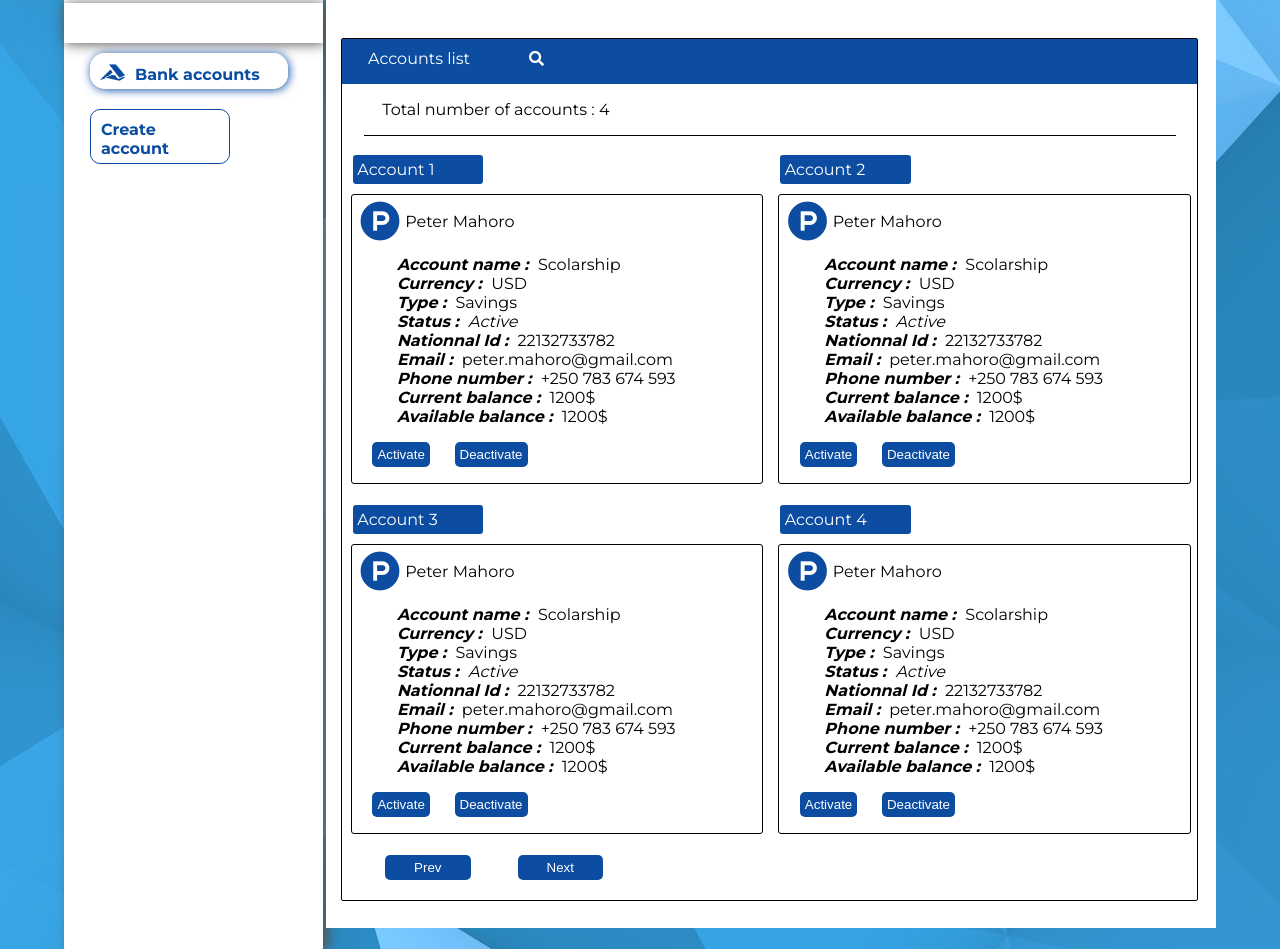
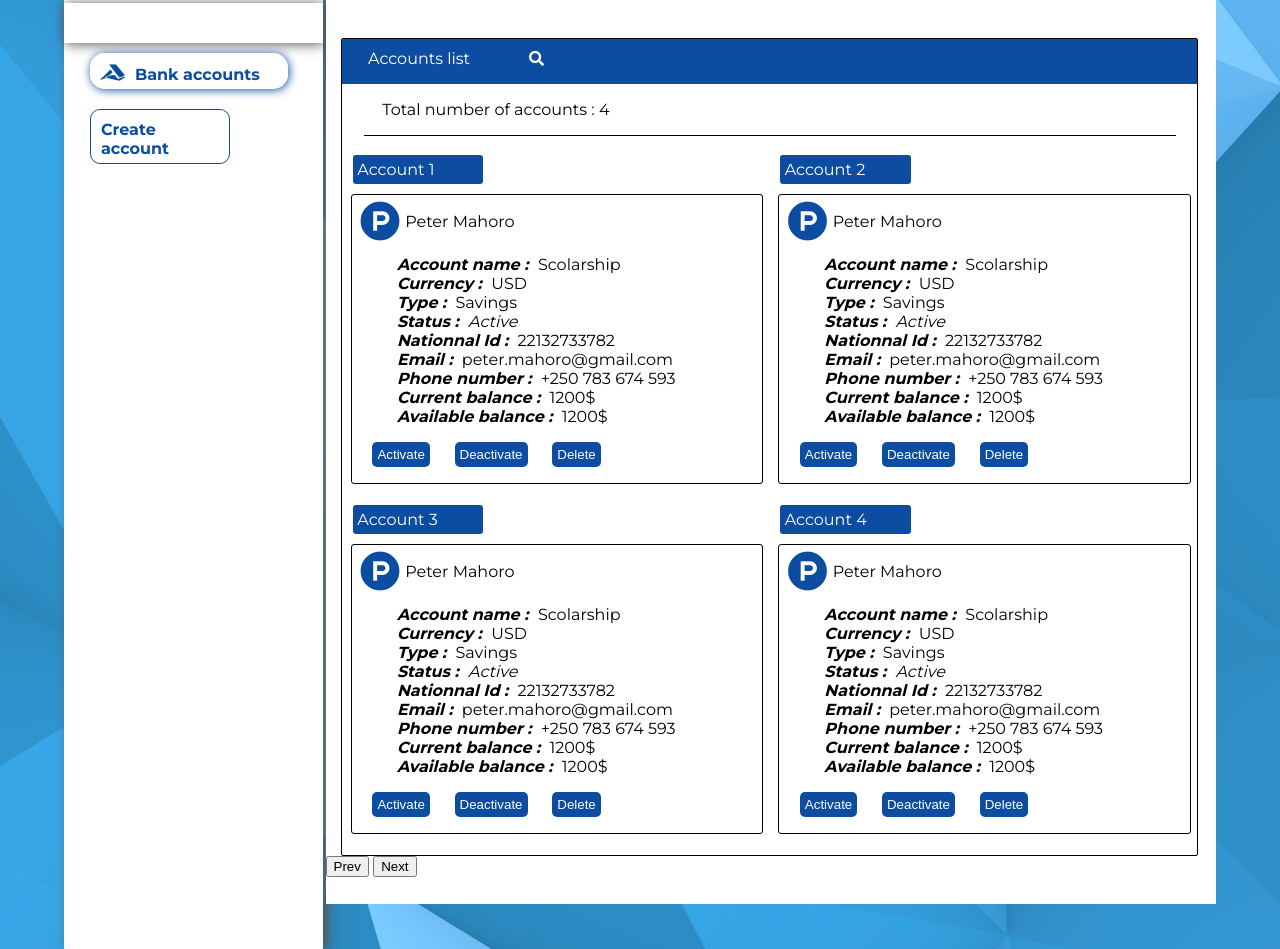
Before and after one commit to nkpremices/Banka, a plain HTML site: page UI/html/admin.dashboard.html in a window 1280 px wide. Shown: the part 68-1017 px from the top of the page. Drawn offline with Linux system fonts and the light colour scheme.

Commit message:
[Feature #164910726] Give a delete button to the admin dashboard

```diff
--- a/UI/html/admin.dashboard.html
+++ b/UI/html/admin.dashboard.html
@@ -107,6 +107,7 @@
                                 <p class="actions">
                                     <button class="action-1">Activate</button>
                                     <button class="action-2">Deactivate</button>
+                                    <button class="action-3">Delete</button>
                                 </p>
                             </div>
                         </div>
@@ -131,6 +132,7 @@
                                 <p class="actions">
                                     <button class="action-1">Activate</button>
                                     <button class="action-2">Deactivate</button>
+                                    <button class="action-3">Delete</button>
                                 </p>
                             </div>
                         </div>
@@ -155,6 +157,7 @@
                                 <p class="actions">
                                     <button class="action-1">Activate</button>
                                     <button class="action-2">Deactivate</button>
+                                    <button class="action-3">Delete</button>
                                 </p>
                             </div>
                         </div>
@@ -180,13 +183,16 @@
                             <p class="actions">
                                     <button class="action-1">Activate</button>
                                     <button class="action-2">Deactivate</button>
+                                    <button class="action-3">Delete</button>
                             </p>
                         </div>
                     </div>
-                    <button>Prev</button>
-                    <button>Next</button>
                     <div class="space">
                     </div>
+                </div>
+                <div class="admin-buttons">
+                        <button>Prev</button>
+                        <button>Next</button>
                 </div>
             </div>
             <!--/ Section main-->
```
